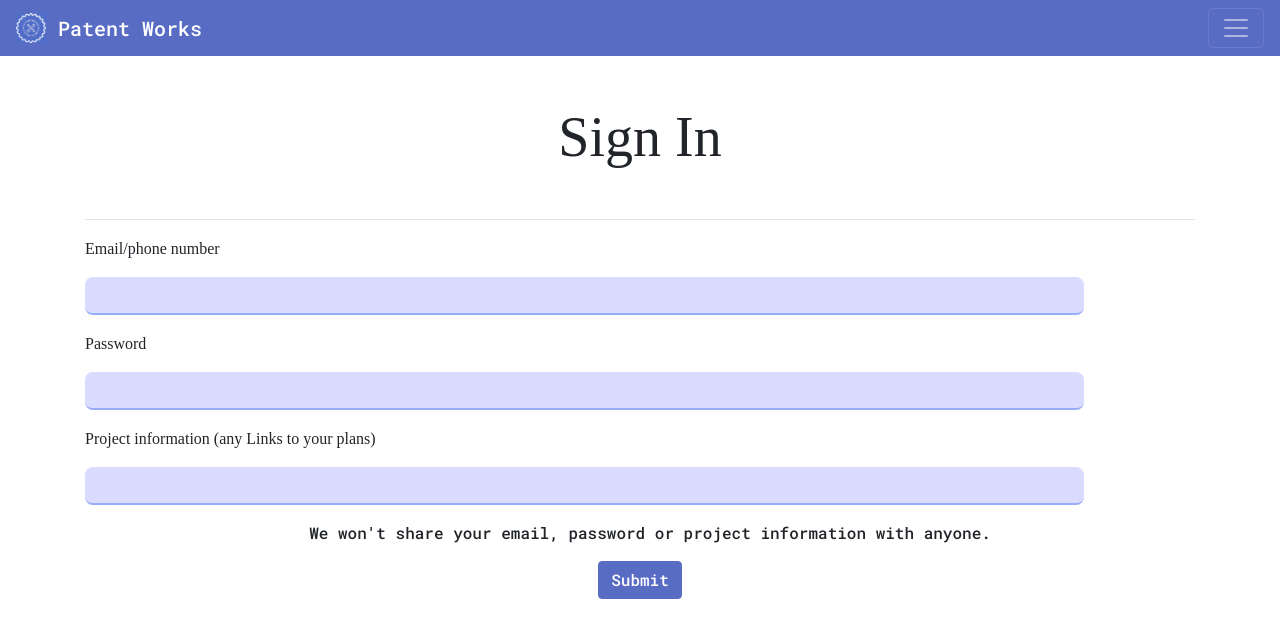
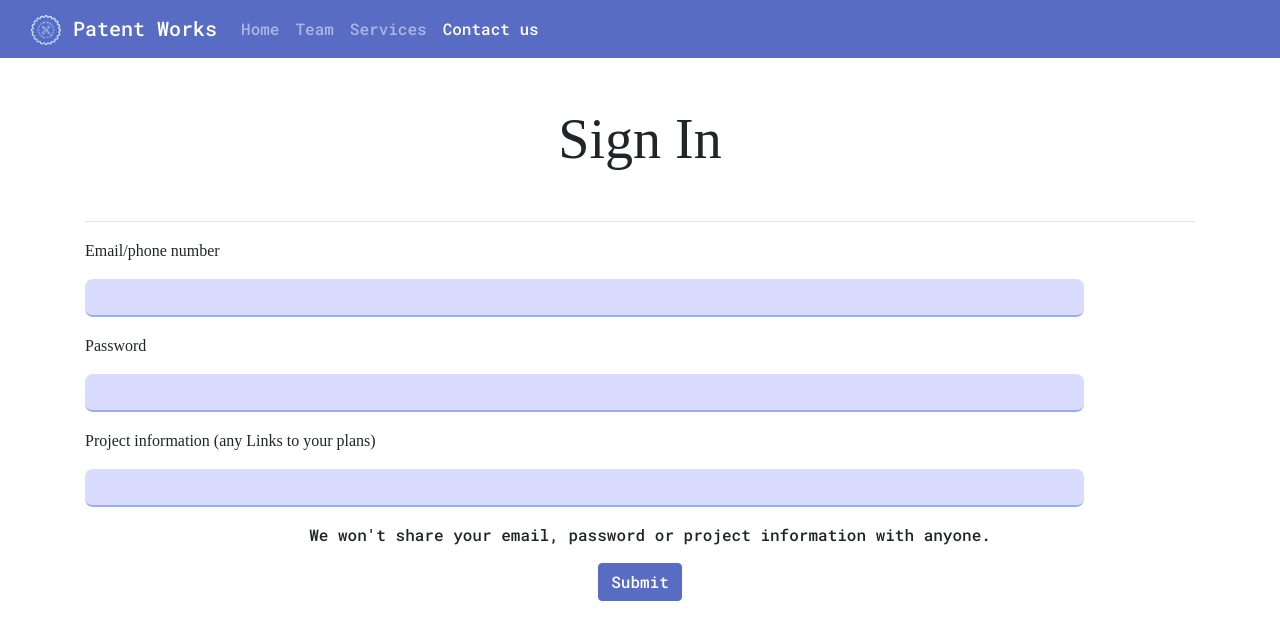
Before and after one commit to STEAM-Center-NYC/patent-works, a plain HTML site: page sighnin.html in a window 1280 px wide. Drawn offline with nearby package versions, Linux system fonts and the light colour scheme; a web font is replaced by a local one.

Commit message:
Fixed Navbar on signin

```diff
--- a/sighnin.html
+++ b/sighnin.html
@@ -25,9 +25,11 @@ href="https://cdnjs.cloudflare.com/ajax/libs/animate.css/4.1.1/animate.min.css"
 
 </head>
 <body>
-  <nav class="navbar navbar-dark bg-primary">
+  <div class="sticky-top">
+    <nav class="navbar navbar-expand-lg navbar-dark bg-primary">
+      <div class="container-fluid">
         <a class="navbar-brand" href="index.html">
-      <img src="images/logos/blue_logo.jpg" width="30" height="30" class="d-inline-block align-top" alt="Logo">
+          <img src="images/logos/blue_logo.jpg" alt="Patent Works" width="30" height="30" class="d-inline-block align-text-top">
           Patent Works
         </a>
         <button class="navbar-toggler" type="button" data-bs-toggle="collapse" data-bs-target="#navbarNav" aria-controls="navbarNav" aria-expanded="false" aria-label="Toggle navigation">
@@ -36,7 +38,7 @@ href="https://cdnjs.cloudflare.com/ajax/libs/animate.css/4.1.1/animate.min.css"
         <div class="collapse navbar-collapse" id="navbarNav">
           <ul class="navbar-nav">
             <li class="nav-item">
-            <a class="nav-link active" aria-current="page" href="index.html">Home</a>
+              <a class="nav-link" aria-current="page" href="index.html">Home</a>
             </li>
             <li class="nav-item">
               <a class="nav-link" href="team.html">Team</a>
@@ -45,11 +47,13 @@ href="https://cdnjs.cloudflare.com/ajax/libs/animate.css/4.1.1/animate.min.css"
               <a class="nav-link" href="services.html">Services</a>
             </li>
             <li class="nav-item">
-            <a class="nav-link" href="contacts.html">Contact us</a>
+              <a class="nav-link active" href="contacts.html">Contact us</a>
             </li>
             </ul>
         </div>
+      </div>
     </nav>
+  </div>
 
   <div class="container wow animate__fadeInLeft align-middle">
       <h1 class="display-4 text-center wow animate__bounce mt-5 mb-5 ">Sign In</h1>
```
Lines whose indentation alone changed are shown as unchanged.
